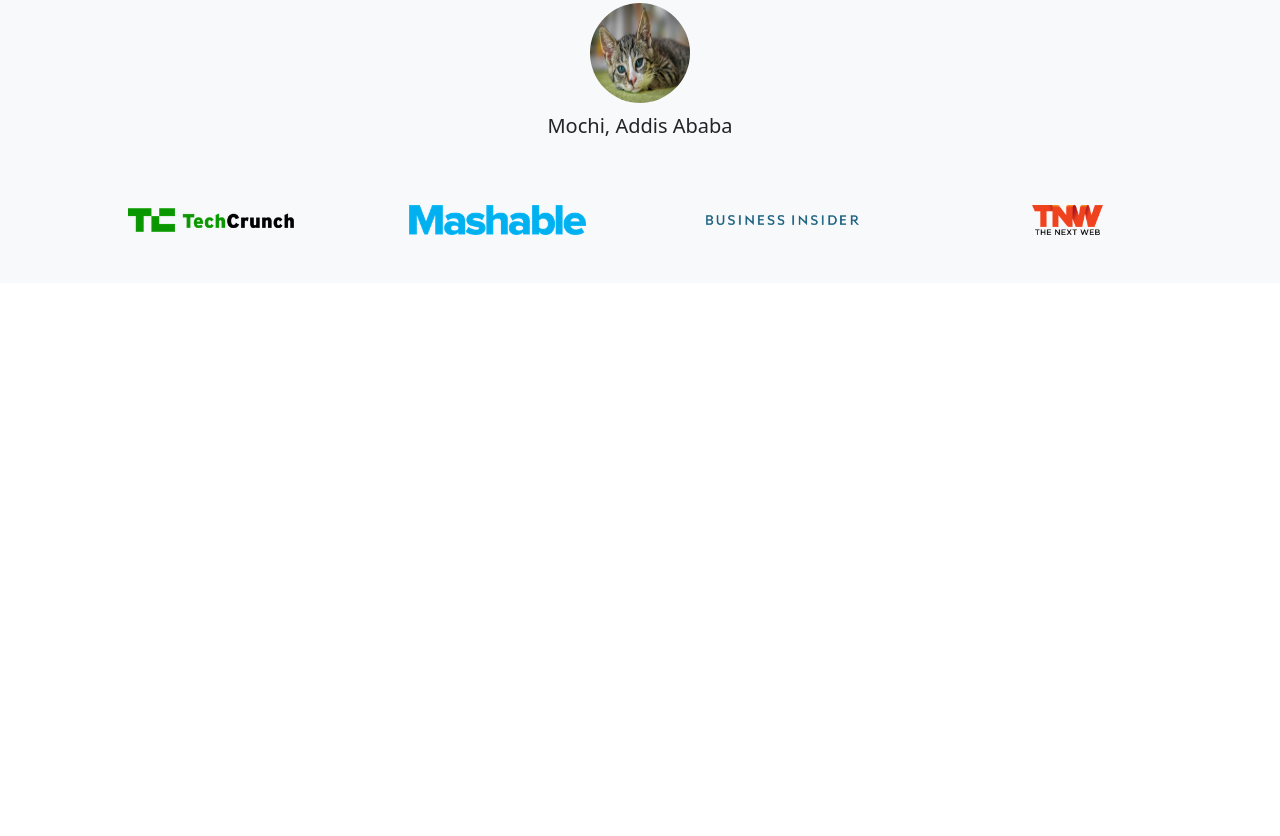
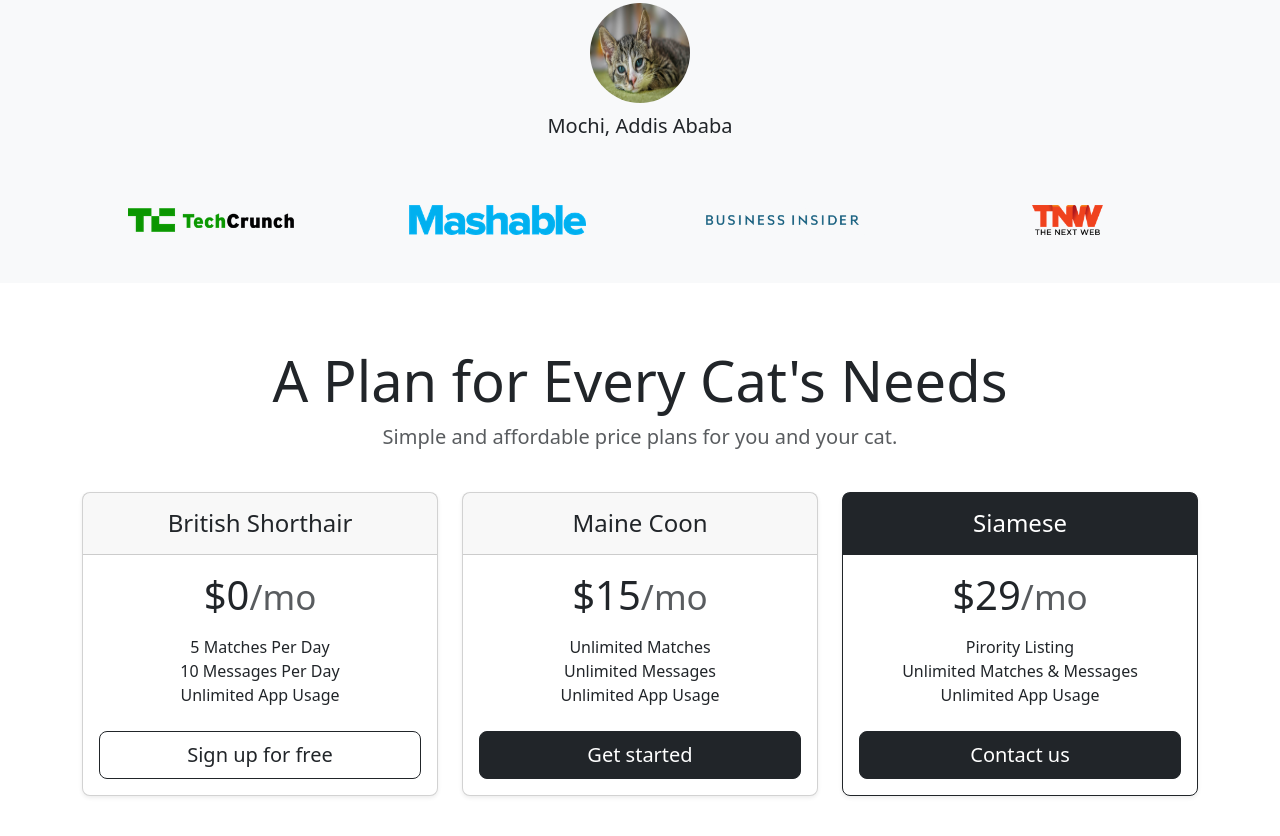
Before and after one commit to hilina-getnet/PawMatch, a plain HTML site: page index.html in a window 1280 px wide. Shown: the part 1319-2155 px from the top of the page. Before the commit the page ends 1650 px from the top, so only its background shows below. Drawn offline with nearby package versions, Linux system fonts and the light colour scheme.

Commit message:
Build PawMatch pricing section

```diff
--- a/index.html
+++ b/index.html
@@ -126,7 +126,8 @@
                     <div class="container">
                         <div class="row">
                             <div class="col-lg-3 col-sm-12">
-                        <img src="./images/techcrunch.png" alt="techcrunch"
+                                <img src="./images/techcrunch.png"
+                                    alt="techcrunch"
                                     height="30">
                             </div>
                             <div class="col-lg-3 col-sm-12">
@@ -134,18 +135,83 @@
                                     height="30">
                             </div>
                             <div class="col-lg-3 col-sm-12">
-                        <img src="./images/bizinsider.png" alt="bizinsider"
+                                <img src="./images/bizinsider.png"
+                                    alt="bizinsider"
                                     height="30">
                             </div>
                             <div class="col-lg-3 col-sm-12">
-                        <img src="./images/tnw.png" alt="tnw" height="30">
+                                <img src="./images/tnw.png" alt="tnw"
+                                    height="30">
                             </div>
                         </div>
                     </div> </div> </div>
         </section>
         <!-- Pricing -->
         <section id="pricing">
-
+            <div class="container">
+                <div class="pricing-header p-3 pb-md-4 mx-auto text-center">
+                    <h2 class="display-4 fw-normal">A Plan for Every Cat's Needs</h2>
+                    <p class="fs-5 text-body-secondary">Simple and affordable price plans for you and your cat.
+                    </div>
+                    <div class="row row-cols-1 row-cols-md-3 mb-3 text-center">
+                        <div class="col">
+                            <div class="card mb-4 rounded-3 shadow-sm">
+                                <div class="card-header py-3">
+                                    <h4 class="my-0 fw-normal">British Shorthair</h4>
+                                </div>
+                                <div class="card-body">
+                                    <h1 class="card-title pricing-card-title">$0<small
+                                            class="text-body-secondary fw-light">/mo</small></h1>
+                                    <ul class="list-unstyled mt-3 mb-4">
+                                        <li>5 Matches Per Day</li>
+                                        <li>10 Messages Per Day</li>
+                                        <li>Unlimited App Usage</li>
+                                    </ul>
+                                    <button type="button"
+                                        class="w-100 btn btn-lg btn-outline-dark">Sign
+                                        up for free</button>
+                                </div>
+                            </div>
+                        </div>
+                        <div class="col">
+                            <div class="card mb-4 rounded-3 shadow-sm">
+                                <div class="card-header py-3">
+                                    <h4 class="my-0 fw-normal">Maine Coon</h4>
+                                </div>
+                                <div class="card-body">
+                                    <h1 class="card-title pricing-card-title">$15<small
+                                            class="text-body-secondary fw-light">/mo</small></h1>
+                                    <ul class="list-unstyled mt-3 mb-4">
+                                        <li>Unlimited Matches</li>
+                                        <li>Unlimited Messages</li>
+                                        <li>Unlimited App Usage</li>
+                                    </ul>
+                                    <button type="button"
+                                        class="w-100 btn btn-lg btn-dark">Get
+                                        started</button>
+                                </div>
+                            </div>
+                        </div>
+                        <div class="col">
+                            <div class="card mb-4 rounded-3 shadow-sm border-dark">
+                                <div class="card-header py-3 text-bg-dark border-dark">
+                                    <h4 class="my-0 fw-normal">Siamese</h4>
+                                </div>
+                                <div class="card-body">
+                                    <h1 class="card-title pricing-card-title">$29<small
+                                            class="text-body-secondary fw-light">/mo</small></h1>
+                                    <ul class="list-unstyled mt-3 mb-4">
+                                        <li>Pirority Listing</li>
+                                        <li>Unlimited Matches & Messages</li>
+                                        <li>Unlimited App Usage</li>
+                                    </ul>
+                                    <button type="button"
+                                        class="w-100 btn btn-lg btn-dark">Contact us</button>
+                                </div>
+                            </div>
+                        </div>
+                    </div>
+                </div>
             </section>
             <!-- Footer -->
             <section id="footer">
```
Lines whose indentation alone changed are shown as unchanged.
